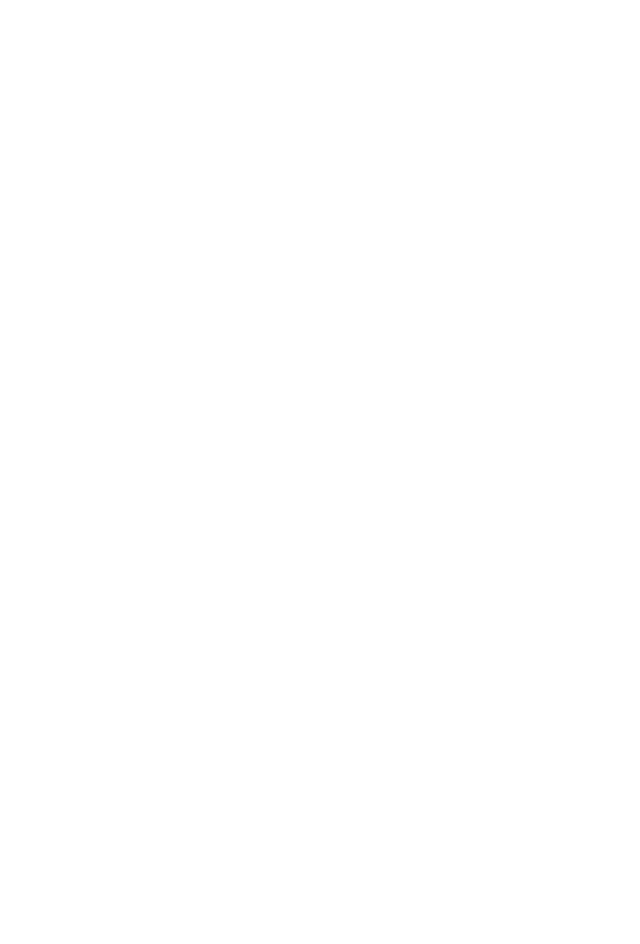
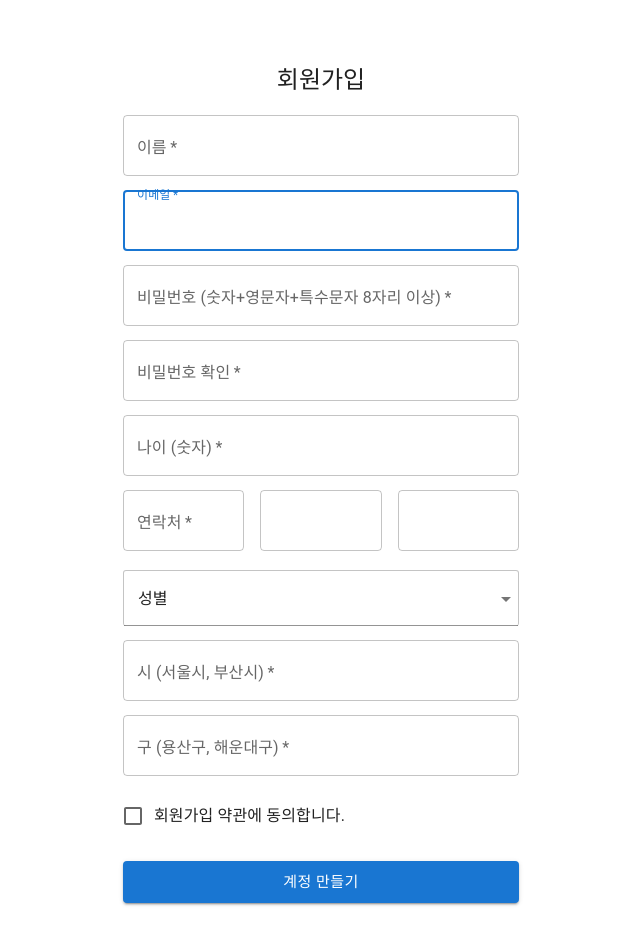
Before and after one commit to GymPrj/Front, a React (Create React App) app: page /memberSignU in a window 1280 px wide. Shown: the top 944 px of the page, without its empty margins (319-959 px from the left). Before the commit the page ends 800 px from the top, so only its background shows below. Built offline with nearby package versions, Linux system fonts and the light colour scheme.

Commit message:
순서 변경및 회원가입 router 주소 변경

```diff
--- a/src/components/auth/Register.js
+++ b/src/components/auth/Register.js
@@ -2,7 +2,6 @@
 import { useHistory } from 'react-router-dom';
 import axios from 'axios';
 import {
-  Avatar,
   Button,
   CssBaseline,
   TextField,
@@ -235,7 +234,6 @@
             alignItems: 'center',
           }}
         >
-          <Avatar sx={{ m: 1, bgcolor: 'secondary.main' }} />
           <Typography component="h1" variant="h5">
             회원가입
           </Typography>
@@ -250,12 +248,23 @@
                 <Grid item xs={12}>
                   <TextField
                     required
+                    fullWidth
+                    id="name"
+                    name="name"
+                    label="이름"
+                    error={nameError !== '' || false}
+                  />
+                </Grid>
+                <FormHelperTexts>{nameError}</FormHelperTexts>
+                <Grid item xs={12}>
+                  <TextField
+                    required
                     autoFocus
                     fullWidth
                     type="email"
                     id="email"
                     name="email"
-                    label="이메일 주소"
+                    label="이메일"
                     error={emailError !== '' || false}
                   />
                 </Grid>
@@ -279,22 +288,11 @@
                     type="password"
                     id="rePassword"
                     name="rePassword"
-                    label="비밀번호 재입력"
+                    label="비밀번호 확인"
                     error={passwordError !== '' || false}
                   />
                 </Grid>
                 <FormHelperTexts>{passwordError}</FormHelperTexts>
-                <Grid item xs={12}>
-                  <TextField
-                    required
-                    fullWidth
-                    id="name"
-                    name="name"
-                    label="이름"
-                    error={nameError !== '' || false}
-                  />
-                </Grid>
-                <FormHelperTexts>{nameError}</FormHelperTexts>
                 <Grid item xs={12}>
                   <TextField
                     required
@@ -341,7 +339,7 @@
                     onChange={handleChange}
                     error={sexError !== '' || false}
                   >
-                    <MenuItem value="none">성별 선택</MenuItem>
+                    <MenuItem value="none">성별</MenuItem>
                     <MenuItem value="MALE">남성</MenuItem>
                     <MenuItem value="FEMALE">여성</MenuItem>
                   </Selects>
@@ -385,7 +383,7 @@
                 sx={{ mt: 3, mb: 2 }}
                 size="large"
               >
-                회원가입
+                계정 만들기
               </Button>
             </FormControl>
             <FormHelperTexts>{registerError}</FormHelperTexts>
--- a/src/components/auth/RegisterCompany.js
+++ b/src/components/auth/RegisterCompany.js
@@ -2,7 +2,6 @@
 import { useHistory } from 'react-router-dom';
 import axios from 'axios';
 import {
-  Avatar,
   Button,
   CssBaseline,
   TextField,
@@ -319,9 +318,8 @@
             alignItems: 'center',
           }}
         >
-          <Avatar sx={{ m: 1, bgcolor: 'secondary.main' }} />
           <Typography component="h1" variant="h5">
-            기업 회원가입
+            회원가입
           </Typography>
           <Boxs
             component="form"
@@ -339,7 +337,7 @@
                     fullWidth
                     id="email"
                     name="email"
-                    label="이메일 주소"
+                    label="이메일"
                     error={emailError !== '' || false}
                   />
                 </Grid>
@@ -363,11 +361,33 @@
                     type="password"
                     id="rePassword"
                     name="rePassword"
-                    label="비밀번호 재입력"
+                    label="비밀번호 확인"
                     error={passwordError !== '' || false}
                   />
                 </Grid>
                 <FormHelperTexts>{passwordError}</FormHelperTexts>
+                <Grid item xs={12}>
+                  <TextField
+                    required
+                    fullWidth
+                    id="gymName"
+                    name="gymName"
+                    label="헬스장 명"
+                    error={gymNameError !== '' || false}
+                  />
+                </Grid>
+                <FormHelperTexts>{gymNameError}</FormHelperTexts>
+                <Grid item xs={12}>
+                  <TextField
+                    required
+                    fullWidth
+                    id="ceoName"
+                    name="ceoName"
+                    label="대표 이름"
+                    error={ceoNameError !== '' || false}
+                  />
+                </Grid>
+                <FormHelperTexts>{ceoNameError}</FormHelperTexts>
                 <Grid item xs={12}>
                   <TextField
                     required
@@ -382,28 +402,6 @@
                   />
                 </Grid>
                 <FormHelperTexts>{businessNumError}</FormHelperTexts>
-                <Grid item xs={12}>
-                  <TextField
-                    required
-                    fullWidth
-                    id="ceoName"
-                    name="ceoName"
-                    label="CEO 이름"
-                    error={ceoNameError !== '' || false}
-                  />
-                </Grid>
-                <FormHelperTexts>{ceoNameError}</FormHelperTexts>
-                <Grid item xs={12}>
-                  <TextField
-                    required
-                    fullWidth
-                    id="gymName"
-                    name="gymName"
-                    label="헬스장 이름"
-                    error={gymNameError !== '' || false}
-                  />
-                </Grid>
-                <FormHelperTexts>{gymNameError}</FormHelperTexts>
                 <Grid item xs={4}>
                   <TextField
                     required
@@ -452,7 +450,7 @@
                 sx={{ mt: 3, mb: 2 }}
                 size="large"
               >
-                회원가입
+                계정 만들기
               </Button>
             </FormControl>
 
@@ -465,7 +463,7 @@
                   onChange={handleTownList}
                   error={addressError !== '' || false}
                 >
-                  <MenuItem value="none">주소 선택 (시)</MenuItem>
+                  <MenuItem value="none">시</MenuItem>
                   {city}
                 </Selects>
               </Grid>
@@ -477,7 +475,7 @@
                   onChange={handleTown}
                   error={addressError !== '' || false}
                 >
-                  <MenuItem value="none">구 선택</MenuItem>
+                  <MenuItem value="none">구/군</MenuItem>
                   {town}
                 </Selects>
               </Grid>
--- a/src/routes/Router.js
+++ b/src/routes/Router.js
@@ -11,8 +11,8 @@
       <Switch>
         <Route path="/" exact component={Main} />
         <Route path="/login" exact component={Login} />
-        <Route path="/register" exact component={Register} />
-        <Route path="/registerCompany" exact component={RegisterCompany} />
+        <Route path="/memberSignU" exact component={Register} />
+        <Route path="/gymSignUp" exact component={RegisterCompany} />
       </Switch>
     </BrowserRouter>
   );
```
